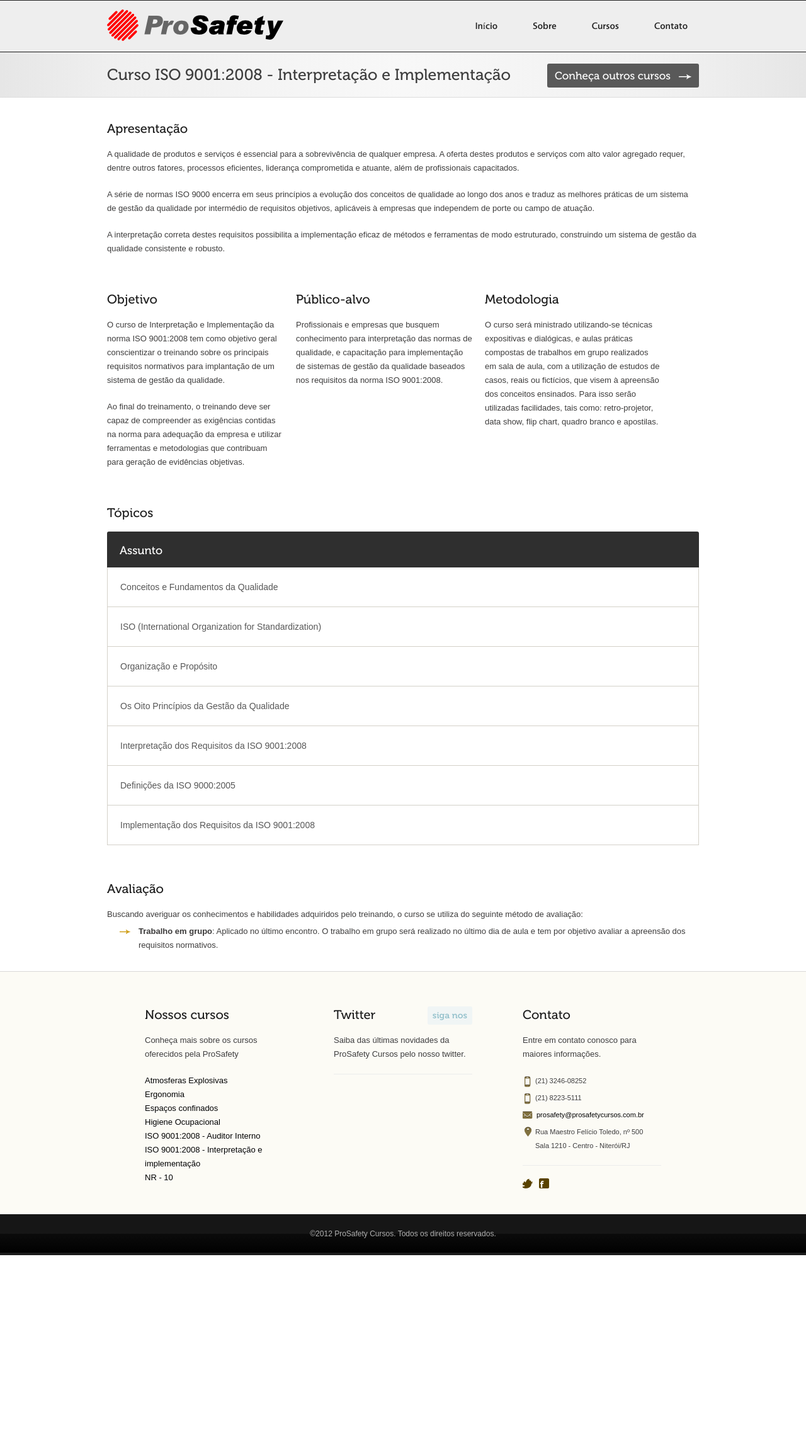
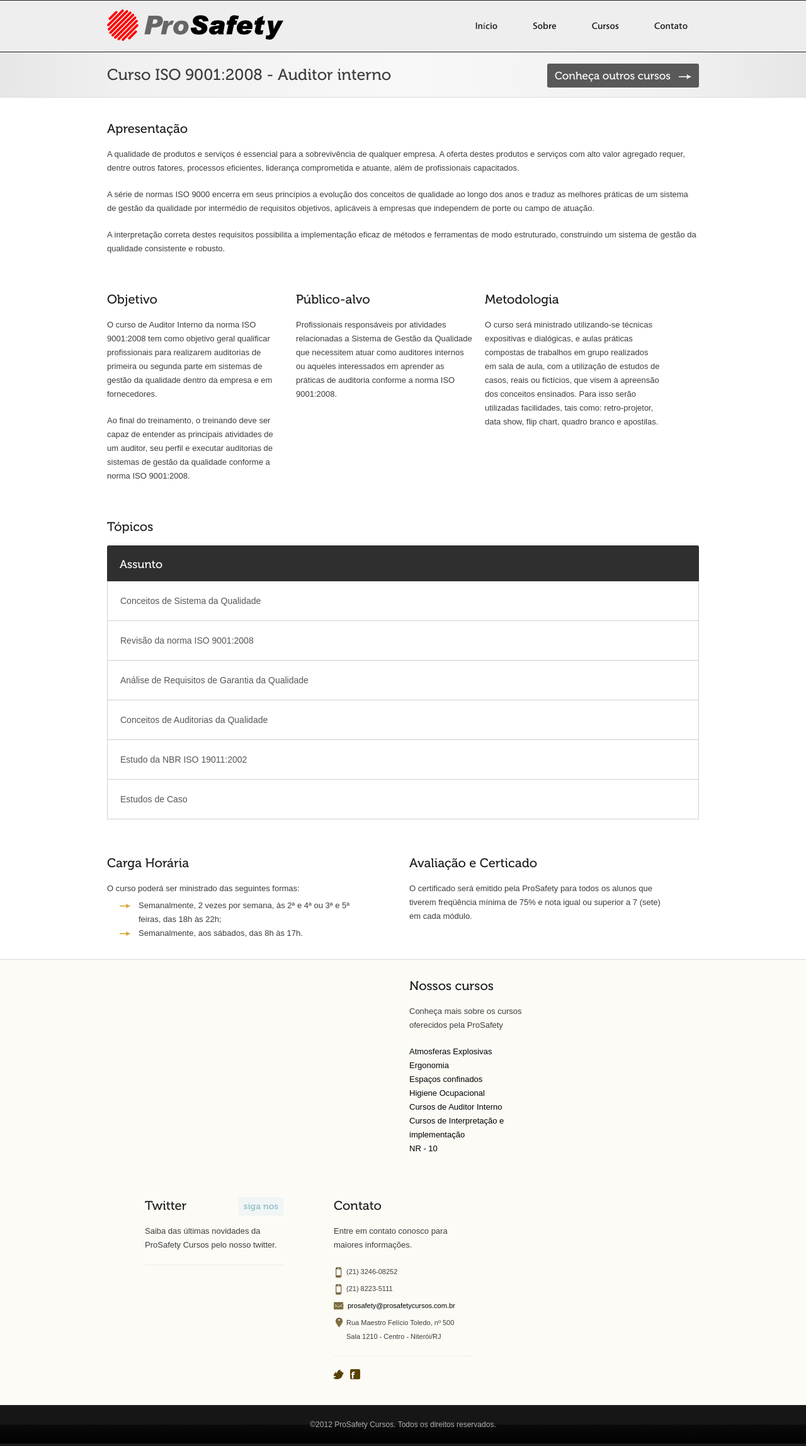
Before and after one commit to prosafetycursos/prosafetycursos.github.com, a Jekyll site: the page built from cursos/auditor-interno/iso-9001-2008.html, in a window 1280 px wide. Shown: the whole page at 63% size. Built offline with Jekyll 4.4.1, drawn with Linux system fonts in a browser that asks for light colours; before the commit the page ends 1993 px from its top, so only the background shows below that.

Commit message:
Melhorando separação dos cursos de auditor interno

```diff
--- a/_layouts/default.html
+++ b/_layouts/default.html
@@ -44,10 +44,12 @@
             <li>
               <a href="/cursos/">Cursos</a>
               <div>
-                <ul>
+                <ul id='cursos'>
                   <li><a href="/cursos/atmosferas-explosivas.html">Atmosferas Explosivas</a></li>
-                  <li><a href="/cursos/iso-9001-2008-auditor-interno.html">ISO 9001:2008 - Auditor Interno</a></li>
-                  <li><a href="/cursos/iso-9001-2008-interpretacao-implementacao.html">ISO 9001:2008 - Interpretação e implementação</a></li>
+                  <li><a href="/cursos/#auditor-interno">Auditor Interno</a></li>
+                  <li class='ident'><a href="/cursos/auditor-interno/iso-9001-2008.html">ISO 9001:2008</a></li>
+                  <li><a href="/cursos/#interpretacao-implementacao">Interpretação e implementação</a></li>
+                  <li class='ident'><a href="/cursos/interpretacao-implementacao/iso-9001-2008.html">ISO 9001:2008</a></li>
                   <li><a href="/cursos/ergonomia.html">Ergonomia</a></li>
                   <li><a href="/cursos/espacos-confinados.html">Espaços confinados</a></li>
                   <li><a href="/cursos/higiene-ocupacional.html">Higiene Ocupacional</a></li>
@@ -78,8 +80,8 @@
               <li><a href="/cursos/ergonomia.html">Ergonomia</a></li>
               <li><a href="/cursos/espacos-confinados.html">Espaços confinados</a></li>
               <li><a href="/cursos/higiene-ocupacional.html">Higiene Ocupacional</a></li>
-              <li><a href="/cursos/iso-9001-2008-auditor-interno.html">ISO 9001:2008 - Auditor Interno</a></li>
-              <li><a href="/cursos/iso-9001-2008-interpretacao-implementacao.html">ISO 9001:2008 - Interpretação e implementação</a></li>
+              <li><a href="/cursos/#auditor-interno">Cursos de Auditor Interno</a></li>
+              <li><a href="/cursos/#interpretacao-implementacao">Cursos de Interpretação e implementação</a></li>
               <li><a href="/cursos/seguranca-em-instalacoes-eletricas-nr-10.html">NR - 10</a></li>
             </ul>
           </div>
--- a/css/styles.css
+++ b/css/styles.css
@@ -203,10 +203,20 @@
 	-webkit-box-sizing:border-box;
 	z-index:9999;
 }
+#top ul ul#cursos {
+  width: 225px;
+}
 #top ul ul li{
 	float:none;
 	display:block;
 	margin:5px 0;
+        color: #CCC;
+        font-weight: bold;
+        text-shadow: none;
+}
+#top ul ul li.ident{
+        padding-left: 15px;
+        font-size: 11px !important;
 }
 #top ul div {
 	position:relative;
--- a/cursos/iso-9001-2008-interpretacao-implementacao.html
+++ b/cursos/auditor-interno/iso-9001-2008.html
@@ -1,11 +1,11 @@
 ---
-title: Curso ISO 9001:2008 - Interpretação e Implementação
-description: O curso  tem como objetivo geral conscientizar o treinando sobre os principais requisitos normativos para implantação de um sistema de gestão da qualidade
+title: Curso ISO 9001:2008 - Auditor interno
+description: O curso tem como objetivo geral qualificar profissionais para realizarem auditorias de primeira ou segunda parte em sistemas de gestão da qualidade dentro da empresa e em fornecedores
 layout: default
 ---
 <div id="tagline" class="gradient clearfix">
   <div class="container_16">
-    <h1>Curso ISO 9001:2008 - Interpretação e Implementação</h1>
+    <h1>Curso ISO 9001:2008 - Auditor interno</h1>
     <a class="taglineButton" href="/cursos/">Conheça outros cursos</a>
   </div>
 </div>
@@ -18,13 +18,12 @@
   </div>
   <div class='grid_5'>
     <h2>Objetivo</h2>
-    <p>O curso de Interpretação e Implementação da norma ISO 9001:2008 tem como objetivo geral conscientizar o treinando sobre os principais requisitos normativos para implantação de um sistema de gestão da qualidade.</p>
-    <p>Ao final do treinamento, o treinando deve ser capaz de compreender as exigências contidas na norma para adequação da empresa e utilizar ferramentas e metodologias que contribuam para geração de evidências objetivas.</p>
-
+    <p>O curso de Auditor Interno da norma ISO 9001:2008 tem como objetivo geral qualificar profissionais para realizarem auditorias de primeira ou segunda parte em sistemas de gestão da qualidade dentro da empresa e em fornecedores.</p>
+    <p>Ao final do treinamento, o treinando deve ser capaz de entender as principais atividades de um auditor, seu perfil e executar auditorias de sistemas de gestão da qualidade conforme a norma ISO 9001:2008.</p>
   </div>
   <div class='grid_5'>
     <h2>Público-alvo</h2>
-    <p>Profissionais e empresas que busquem conhecimento para interpretação das normas de qualidade, e capacitação para implementação de sistemas de gestão da qualidade baseados nos requisitos da norma ISO 9001:2008.</p>
+    <p>Profissionais responsáveis por atividades relacionadas a Sistema de Gestão da Qualidade que necessitem atuar como auditores internos ou aqueles interessados em aprender as práticas de auditoria conforme a norma ISO 9001:2008.</p>
   </div>
   <div class='grid_5'>
     <h2>Metodologia</h2>
@@ -40,36 +39,25 @@
       </thead>
       <tbody>
         <tr>
-          <td>Conceitos e Fundamentos da Qualidade</td>
+          <td>Conceitos de Sistema da Qualidade</td>
         </tr>
         <tr>
-          <td>ISO (International Organization for Standardization)</td>
+          <td>Revisão da norma ISO 9001:2008</td>
         </tr>
         <tr>
-          <td>Organização e Propósito</td>
+          <td>Análise de Requisitos de Garantia da Qualidade</td>
         </tr>
         <tr>
-          <td>Os Oito Princípios da Gestão da Qualidade</td>
+          <td>Conceitos de Auditorias da Qualidade</td>
         </tr>
         <tr>
-          <td>Interpretação dos Requisitos da ISO 9001:2008</td>
+          <td>Estudo da NBR ISO 19011:2002</td>
         </tr>
         <tr>
-          <td>Definições da ISO 9000:2005</td>
-        </tr>
-        <tr>
-          <td>Implementação dos Requisitos da ISO 9001:2008</td>
+          <td>Estudos de Caso</td>
         </tr>
       </tbody>
     </table>
   </div>
-  <div class='grid_16'>
-    <h2>Avaliação</h2>
-    <p>Buscando averiguar os conhecimentos e habilidades adquiridos pelo treinando, o curso se utiliza do seguinte método de avaliação:</p>
-    <ul class='contentList arrow'>
-      <li><strong>Trabalho em grupo</strong>: Aplicado no último encontro. O trabalho em grupo será realizado no último dia de aula e tem por objetivo avaliar a apreensão dos requisitos normativos.
-</li>
-    </ul>
-  </div>
-
+  {% include footer_cursos.html %}
 </div>
```
Also changed, not shown: cursos/index.html (+10 -2 lines), cursos/interpretacao-implementacao/iso-9001-2008.html (renamed from cursos/iso-9001-2008-auditor-interno.html, +17 -20 lines).
